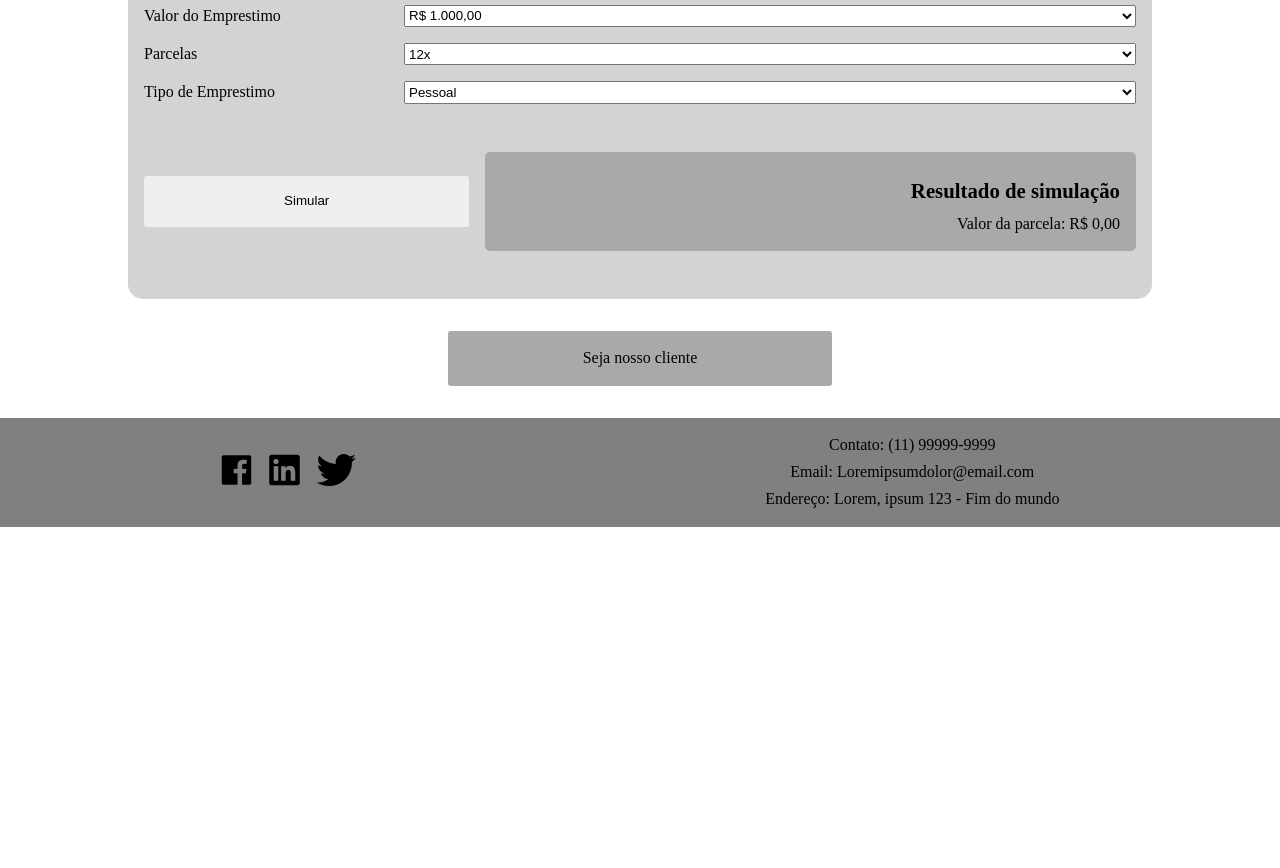
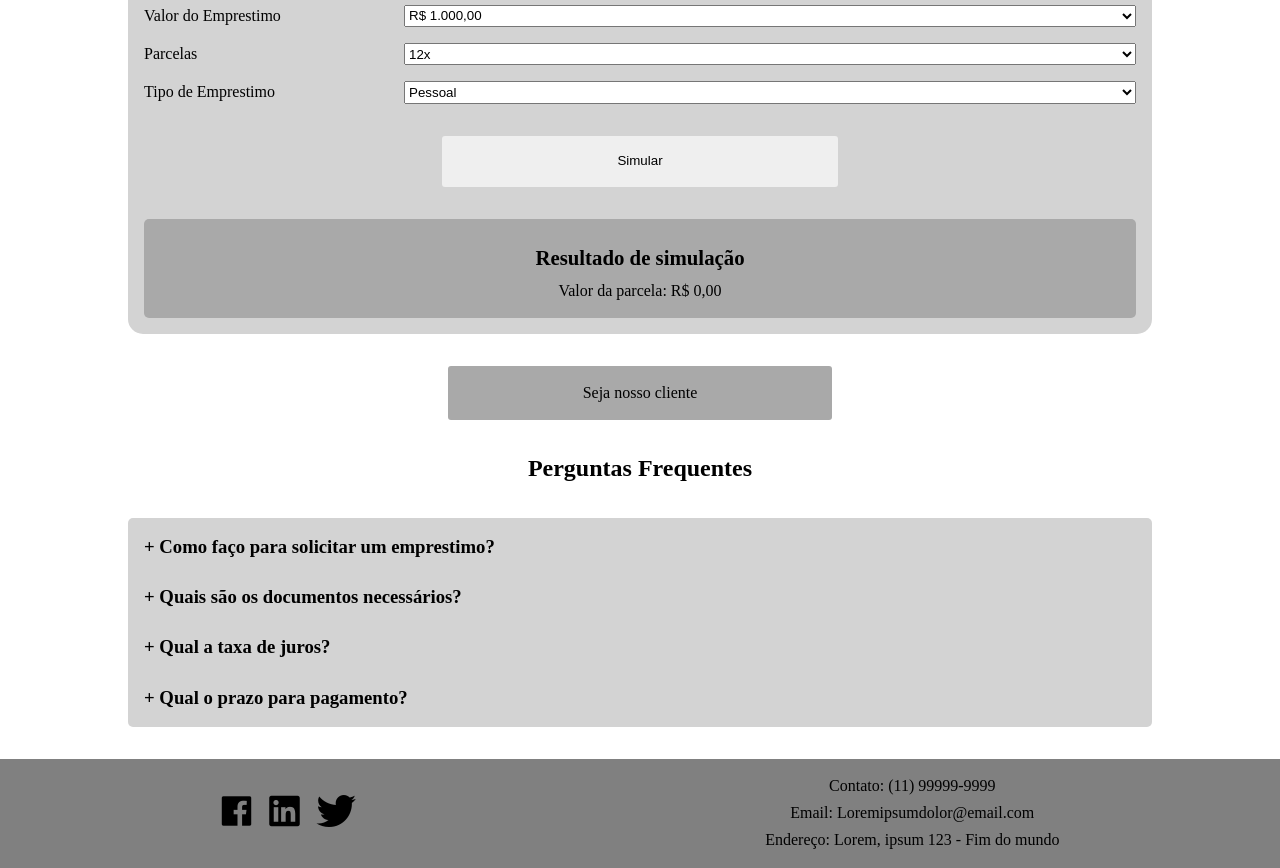
Before and after one commit to FerrMath/emprestimos, a plain HTML site: page emprestimos.html in a window 1280 px wide. Shown: the part 580-1448 px from the top of the page. Before the commit the page ends 1107 px from the top, so only its background shows below. Drawn offline with nearby package versions, Linux system fonts and the light colour scheme.

Commit message:
Add FAQ to emprestimos page and minor layout fix

```diff
--- a/app.js
+++ b/app.js
@@ -1,4 +1,12 @@
 const menuBtn = document.querySelector('.menu_btn');
+const faqItens = document.querySelectorAll('.faq_item');
+
+// FAQ
+faqItens.forEach(item => {
+	item.addEventListener('click', ()=> {
+		item.classList.toggle('hidden')
+	})
+})
 
 // Dropdown menu
 menuBtn.addEventListener("click", ()=> {
--- a/emprestimos.html
+++ b/emprestimos.html
@@ -86,17 +86,44 @@
                 </div>
                 <div class="ctrl_simulador">
                     <button class="btn simulate_btn">Simular</button>
-                    <div class="resultado_simulation">
-                        <h3>Resultado de simulação</h3>
-                        <p>Valor da parcela: R$ <span id="valor_parcela">0,00</span></p>
-                    </div>
+                </div>
+                <div class="resultado_simulation">
+                    <h3>Resultado de simulação</h3>
+                    <p>Valor da parcela: R$ <span id="valor_parcela">0,00</span></p>
                 </div>
             </form>
         </section>
+
     </div>
     <div class="bcm_client_box">
         <a href="./registro.html" class="btn become_client">Seja nosso cliente</a>
     </div>
+
+    <section class="FAQ hero w80">
+        <h2 style="text-align: center;">Perguntas Frequentes</h2>
+        <div class="faq_container">
+            <div class="faq_item hidden">
+                <h3>Como faço para solicitar um emprestimo?</h3>
+                <p>Lorem ipsum dolor, sit amet consectetur adipisicing elit. Quae numquam totam repellendus cumque
+                    possimus assumenda ipsam nobis eveniet corporis odit?</p>
+            </div>
+            <div class="faq_item hidden">
+                <h3>Quais são os documentos necessários?</h3>
+                <p>Lorem ipsum dolor sit, amet consectetur adipisicing elit. Inventore placeat eum, ad accusantium
+                    aperiam ab cumque odio hic quisquam!</p>
+            </div>
+            <div class="faq_item hidden">
+                <h3>Qual a taxa de juros?</h3>
+                <p>Lorem ipsum dolor sit amet consectetur adipisicing elit. Culpa doloremque debitis repellat ea
+                    quaerat architecto quasi soluta? Nemo cupiditate dicta distinctio..</p>
+            </div>
+            <div class="faq_item hidden">
+                <h3>Qual o prazo para pagamento?</h3>
+                <p>Lorem ipsum dolor sit amet consectetur adipisicing elit. Corrupti animi unde soluta ex deleniti
+                    distinctio sed alias tempore, natus inventore quaerat sunt, optio neque illo quidem porro
+                    voluptatum perspiciatis iure nam minima! Quidem iusto blanditiis odit soluta non sed neque!.</p>
+            </div>
+    </section>
     <!-- footer -->
     <footer id="main_footer">
         <div class="social_midias">
--- a/styles.css
+++ b/styles.css
@@ -147,11 +147,14 @@ img {
 }
 
 #main_footer{
+
 	background-color: grey;
 	padding: 1rem;
 	display: flex;
+	width: 100%;
 	justify-content: space-around;
 	align-items: center;
+
 }
 
 .social_midias {
@@ -229,17 +232,16 @@ img {
 }
 
 .ctrl_simulador {
-	margin-block: 2rem;
 	display: grid;
-	grid-template-columns: 1fr 2fr;
-	gap: 1rem;
+	grid-template-columns: 1fr;
+	justify-items: center;
+	margin-block: 1rem;
 }
 
 .simulate_btn {
 	padding: 1rem 2rem;
+	width: 40%;
 	cursor: pointer;
-	align-self: center;
-	text-align: center;
 }
 
 .resultado_simulation {
@@ -248,12 +250,42 @@ img {
 	padding: 1rem;
 	border-radius: 5px;
 	flex-direction: column;
-	align-items: end;
+	align-items: center;
 }
 
 .resultado_simulation h3 {
 	margin-block: .5rem;
 	font-size: 1.3rem;
+}
+
+/* FAQ */
+.faq_container {
+	margin-block: 2rem;
+	background-color: var(--secondary-color);
+	padding: 1rem;
+	border-radius: 5px;
+	display: grid;
+	gap: 1.5rem;
+}
+
+.faq_item:hover {
+	cursor: pointer;
+}
+
+.faq_item{
+	display: grid;
+}
+
+.faq_item>h3::before{
+	content: "- ";
+}
+
+.faq_item.hidden>h3::before{
+	content: "+ ";
+}
+
+.faq_item.hidden>p{
+	display: none;
 }
 
 .bcm_client_box {
@@ -274,6 +306,7 @@ img {
 
 .register_hero {
 	margin-block: 2rem;
+	/* height: 65vh; */
 }
 
 .register_form_container{
```
Also changed, not shown: index.html (+1 -1 lines), registro.html (+1 -1 lines), src/deal.png (added).
